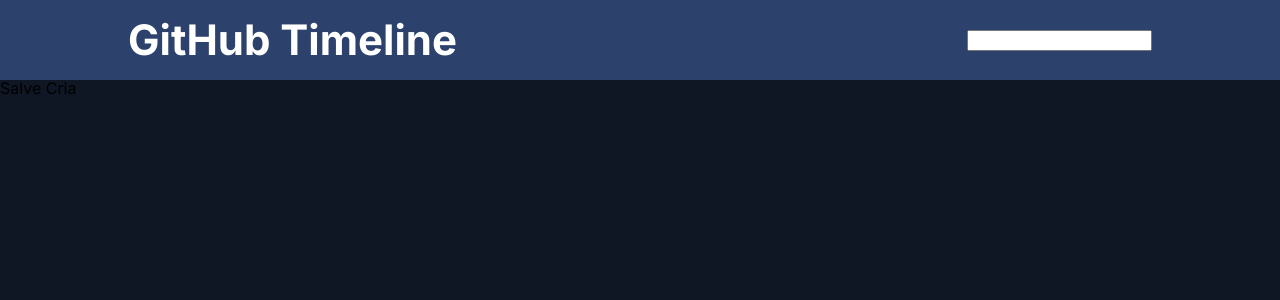
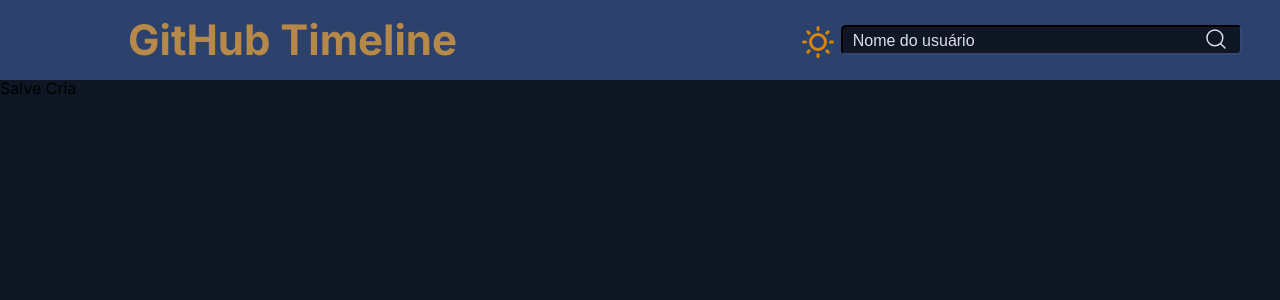
Before and after one commit to guilhiz/GitHub-Timeline, a React (Create React App) app: page / in a window 1280 px wide. Shown: the top 300 px of the page. Built offline with nearby package versions, Linux system fonts and the light colour scheme.

Commit message:
feat: adds the button to change the theme and input to search the user in the header

```diff
--- a/package.json
+++ b/package.json
@@ -7,6 +7,7 @@
     "@testing-library/react": "^13.4.0",
     "@testing-library/user-event": "^13.5.0",
     "axios": "^1.2.1",
+    "phosphor-react": "^1.4.1",
     "react": "^18.2.0",
     "react-dom": "^18.2.0",
     "react-scripts": "5.0.1",
--- a/src/components/App.js
+++ b/src/components/App.js
@@ -7,12 +7,12 @@
 import "reset-css";
 
 function App() {
-  const [theme, useTheme] = useState(true)
+  const [theme, setTheme] = useState(true)
   return (
     <>
       <ThemeProvider theme={theme ? darkTheme : lightTheme}>
         <GlobalStyle />
-        <Header />
+        <Header setTheme={setTheme} theme={theme} />
         <h1>Salve Cria</h1>
       </ThemeProvider>
     </>
--- a/src/components/Header/index.jsx
+++ b/src/components/Header/index.jsx
@@ -1,12 +1,22 @@
 import React from "react";
-import * as S from './styles';
+import * as S from "./styles";
+import { MoonStars, Sun, MagnifyingGlass } from "phosphor-react";
 
-function Header() {
+function Header({ setTheme, theme }) {
   return (
     <S.Container>
       <S.Content>
         <h1>GitHub Timeline</h1>
-        <input type="search" name="search" />
+        <div>
+          <S.ThemeBtn onClick={() => setTheme(!theme)}>
+            {!theme && <MoonStars size={32} color="#C9C9C9" weight="bold" />}
+            {theme && <Sun size={32} color="#d8860b" weight="bold" />}
+          </S.ThemeBtn>
+          <S.Input type="search" name="search" placeholder="Nome do usuário" />
+          <div>
+            <MagnifyingGlass size={24} color={theme ? "#D8DFED" : "#4161A3"} />
+          </div>
+        </div>
       </S.Content>
     </S.Container>
   );
--- a/src/components/Header/styles.jsx
+++ b/src/components/Header/styles.jsx
@@ -3,7 +3,7 @@
 export const Container = styled.div`
   width: 100%;
   height: 80px;
-  padding: 0px 10%;
+  padding: 0px 3% 0px 10%;
   background-color: ${(props) => props.theme.header};
 `;
 
@@ -17,5 +17,54 @@
     font-size: 42px;
     font-weight: 700;
     color: white;
+    color: ${(props) => props.theme.accentColor};
+  }
+  div:nth-child(2) {
+    display: flex;
+    justify-content: space-between;
+    align-items: center;
+    width: 40%;
+    position: relative;
+     div{
+      position: absolute;
+      right: 3%;
+      top: 5%;
+     }
   }
 `;
+
+export const ThemeBtn = styled.button`
+  width: 30px;
+  height: 30px;
+  border-radius: 50%;
+  border: none;
+  cursor: pointer;
+  background: transparent;
+  :active {
+    scale: 0.9;
+  }
+  :hover {
+    opacity: 0.7;
+  }
+`;
+
+export const Input = styled.input`
+  width: 90%;
+  height: 30px;
+  background-color: ${(props) => props.theme.background};
+  border-radius: 5px;
+  border-color: ${(props) => props.theme.background};
+  padding: 0px 10px;
+
+  color: ${(props) => props.theme.text};
+  font-size: 18px;
+  line-height: 22px;
+  ::placeholder {
+    color: ${(props) => props.theme.text};
+    font-size: 16px;
+    line-height: 20px;
+  }
+  :focus {
+    outline: none;
+  }
+`;
--- a/src/styles/GlobalStyle.jsx
+++ b/src/styles/GlobalStyle.jsx
@@ -4,7 +4,9 @@
   html, body {
   box-sizing: border-box;
   font-family: "Inter", sans-serif;
+  font-weight: 400;
   background-color: ${props => props.theme.background};
+  transition: all 500ms;
 }
 *, *:before, *:after {
   box-sizing: inherit;
--- a/src/theme/index.js
+++ b/src/theme/index.js
@@ -5,7 +5,7 @@
   subtitle: "#4161A3",
   text: "#D8DFED",
   button: "#0F1624",
-  accentCOlor: "#B69249",
+  accentColor: "#B68949",
 };
 
 export const lightTheme = {
@@ -15,5 +15,5 @@
   subtitle: "#3A5792",
   text: "#5E697F",
   button: "#1D2C49",
-  accentCOlor: "#EDF0F8",
+  accentColor: "#B69249",
 };
```
Also changed, not shown: 1 other file (tests, documents, lock files or other folders).
